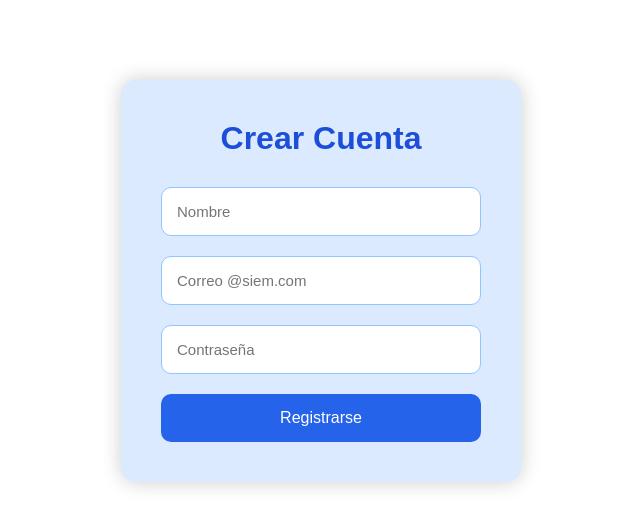
After one commit to dilanRamirezC/CyberSIEMProject, a PHP site: page /php/registro.php in a window 1280 px wide. The commit adds this page. Shown: the top 528 px of the page, without its empty margins (319-959 px from the left). Run offline with PHP 8.4, Linux system fonts and the light colour scheme.

Commit message:
boton registro

```diff
--- a/css/style.css
+++ b/css/style.css
@@ -151,3 +151,63 @@ body{
     border: 2px solid #2563eb;
     color: #2563eb;
 }
+
+
+/* REGISTRO */
+
+.register-container{
+    width: 400px;
+    margin: auto;
+    margin-top: 80px;
+
+    background-color: #dbeafe;
+
+    padding: 40px;
+
+    border-radius: 15px;
+
+    box-shadow: 0px 0px 20px rgba(0,0,0,0.2);
+}
+
+.register-container h1{
+    text-align: center;
+    margin-bottom: 30px;
+
+    color: #1d4ed8;
+}
+
+.register-container input{
+    width: 100%;
+
+    padding: 15px;
+
+    margin-bottom: 20px;
+
+    border: 1px solid #93c5fd;
+
+    border-radius: 10px;
+
+    font-size: 15px;
+}
+
+.register-container button{
+    width: 100%;
+
+    padding: 15px;
+
+    border: none;
+
+    border-radius: 10px;
+
+    background-color: #2563eb;
+
+    color: white;
+
+    font-size: 16px;
+
+    cursor: pointer;
+}
+
+.register-container button:hover{
+    background-color: #1d4ed8;
+}
--- /dev/null
+++ b/php/registro.php
@@ -0,0 +1,48 @@
+<!DOCTYPE html>
+<html lang="es">
+<head>
+    <meta charset="UTF-8">
+    <meta name="viewport" content="width=device-width, initial-scale=1.0">
+    <title>Registro SIEM</title>
+
+    <link rel="stylesheet" href="css/style.css">
+</head>
+<body>
+
+    <div class="register-container">
+
+        <h1>Crear Cuenta</h1>
+
+        <form action="guardar_usuario.php" method="POST">
+
+            <input
+                type="text"
+                name="nombre"
+                placeholder="Nombre"
+                required
+            >
+
+            <input
+                type="email"
+                name="correo"
+                placeholder="Correo @siem.com"
+                required
+            >
+
+            <input
+                type="password"
+                name="contrasena"
+                placeholder="Contraseña"
+                required
+            >
+
+            <button type="submit">
+                Registrarse
+            </button>
+
+        </form>
+
+    </div>
+
+</body>
+</html>
```
Also changed, not shown: index.php (+7 -3 lines), php/guardar_usuario.php (added, +44 -0 lines), Nueva carpeta/BD.sql (renamed from BASE DE DATOS/BD.sql).
